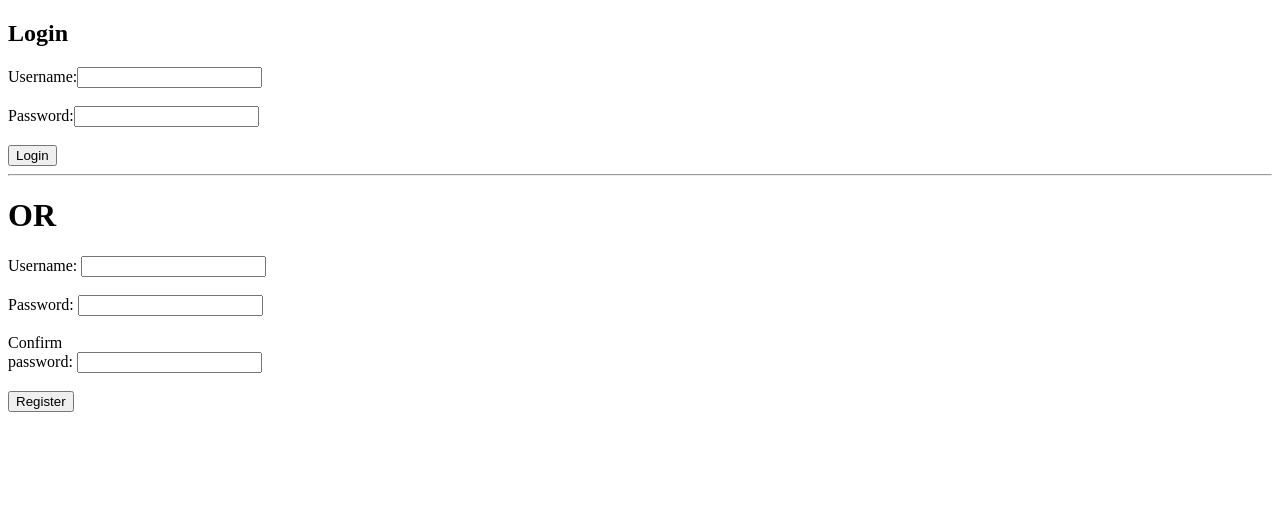
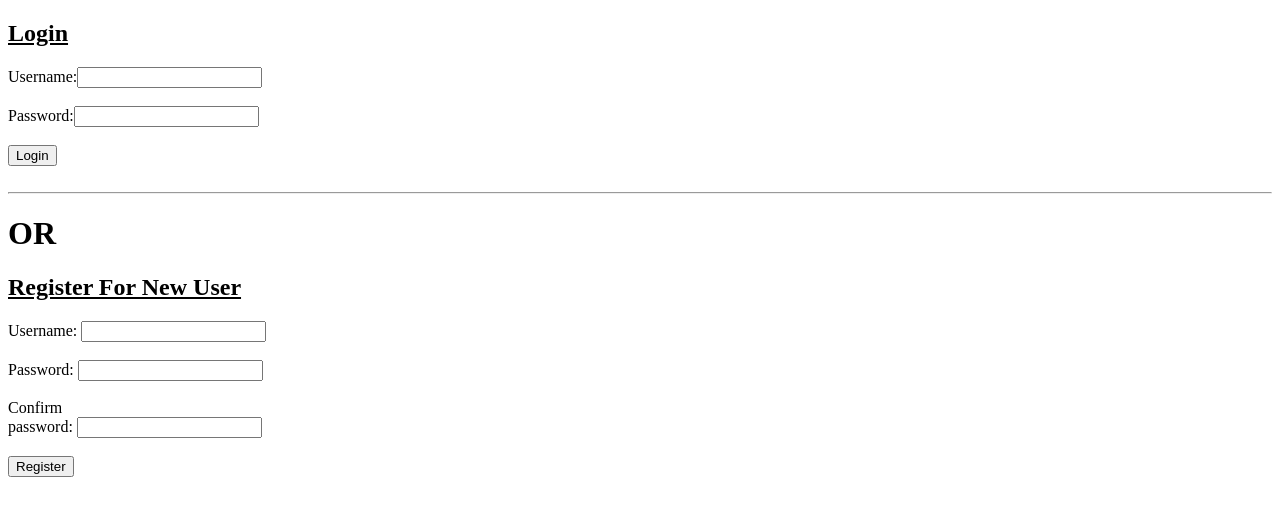
Before and after one commit to ashaik16/CSC436, a React (Create React App) app in the folder todoapp/: page / in a window 1280 px wide. Shown: the top 516 px of the page. Built offline with nearby package versions, Linux system fonts and the light colour scheme.

Commit message:
Removed warnings and added some html styles

```diff
--- a/todoapp/src/App.js
+++ b/todoapp/src/App.js
@@ -19,10 +19,17 @@ function App() {
     <div>
       {!userName && (
         <div>
-          <h2>Login</h2>
+          <h2>
+            <u>Login</u>
+          </h2>
           <Login loginHandler={loginHandler} />
+          <br />
           <hr />
           <h1>OR</h1>
+
+          <h2>
+            <u>Register For New User</u>
+          </h2>
           <Register registrationHandler={loginHandler} />
         </div>
       )}
--- a/todoapp/src/User/Register.js
+++ b/todoapp/src/User/Register.js
@@ -12,7 +12,7 @@ export default function Register(props) {
     setPassword(event.target.value);
   }
   function handleConfirmPassword(event) {
-    if (password != event.target.value) {
+    if (password !== event.target.value) {
       event.target.setCustomValidity(
         "Password and Confirm Password must be same"
       );
```
